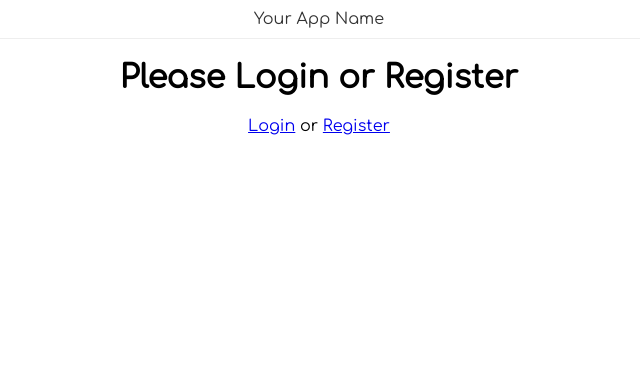
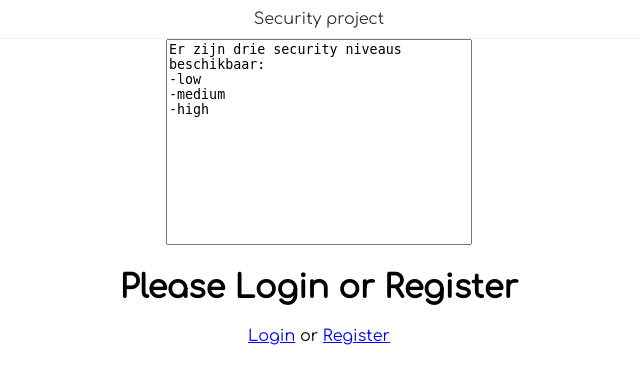
Before and after one commit to MrAndre96/SecurityProject, a PHP site: page / in a window 1280 px wide. Shown: the top 384 px of the page, without its empty margins (321-961 px from the left). Run offline with PHP 8.4, Linux system fonts and the light colour scheme.

Commit message:
Added difficulty settings file which will be remembered in cookie

```diff
--- a/assets/css/style.css
+++ b/assets/css/style.css
@@ -42,3 +42,9 @@ input[type="submit"]:hover{
 	color:#333;
 	text-decoration: none;
 }
+
+textarea{
+	resize: none;
+	width: 300px;
+	height: 200px;
+}
--- a/database.php
+++ b/database.php
@@ -1,7 +1,7 @@
 <?php
 $server = 'localhost';
 $username = 'root';
-$password = '';
+$password = 'd8n2';
 $database = 'securityproject';
 
 try{
--- a/index.php
+++ b/index.php
@@ -3,6 +3,7 @@
 session_start();
 
 require 'database.php';
+require 'settings.php';
 
 if( isset($_SESSION['user_id']) ){
 
@@ -24,15 +25,21 @@ if( isset($_SESSION['user_id']) ){
 <!DOCTYPE html>
 <html>
 <head>
-	<title>Welcome to your Web App</title>
+	<title>Security project</title>
 	<link rel="stylesheet" type="text/css" href="assets/css/style.css">
 	<link href='http://fonts.googleapis.com/css?family=Comfortaa' rel='stylesheet' type='text/css'>
 </head>
 <body>
 
 	<div class="header">
-		<a href="/">Your App Name</a>
+		<a href="/">Security project</a>
 	</div>
+	<textarea>Er zijn drie security niveaus beschikbaar:&#13;&#10;-low&#13;&#10;-medium&#13;&#10;-high</textarea>
+	<!--<textarea style="resize: none; width: 300px; height: 200px;">Er zijn drie security niveaus beschikbaar:&#13;&#10;-low&#13;&#10;-medium&#13;&#10;-high</textarea>-->
+
+	<?php
+		$_SESSION['difficulty'] = $_DIFFICULTY;
+	?>
 
 	<?php if( !empty($user) ): ?>
 
--- a/login.php
+++ b/login.php
@@ -4,6 +4,10 @@ session_start();
 
 if( isset($_SESSION['user_id']) ){
 	header("Location: /");
+}
+
+if( isset($_SESSION['difficulty']) ){
+	echo $_SESSION['difficulty'];
 }
 
 require 'database.php';
--- /dev/null
+++ b/settings.php
@@ -0,0 +1,6 @@
+<?php
+
+// Pick between low, medium or high.
+$_DIFFICULTY = 'low';
+
+?>
```
